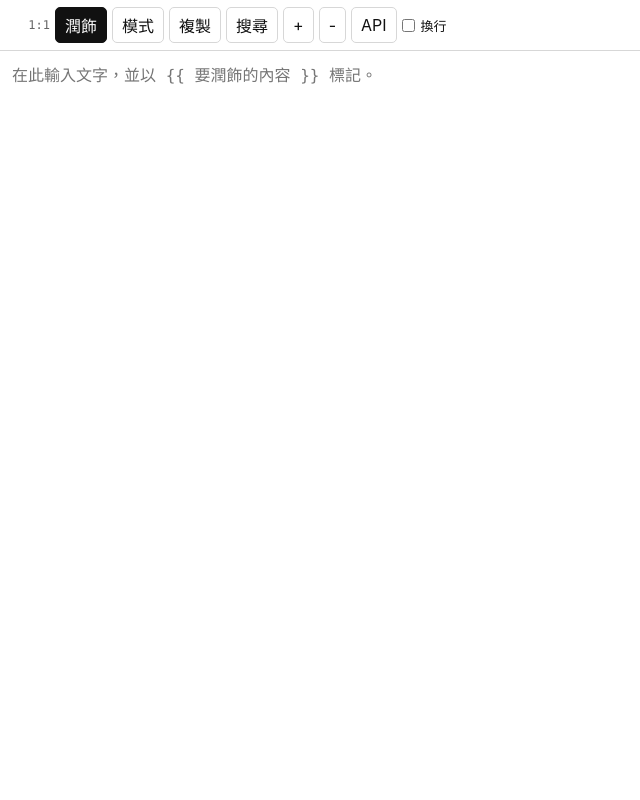
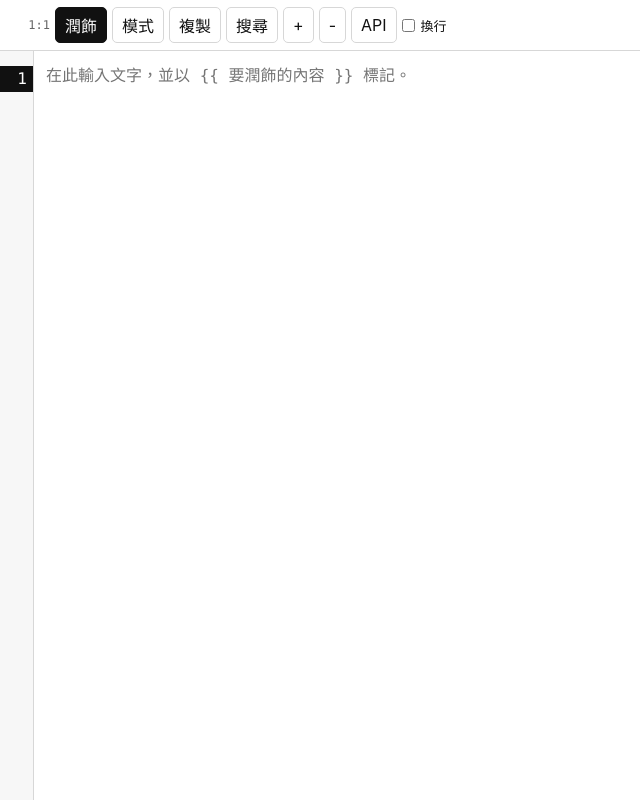
Before and after one commit to educatres/ai-editor, a website: page index.html in a window 1280 px wide. Shown: the whole page, without its empty margins (0-640 px from the left). Drawn offline with Linux system fonts and the light colour scheme.

Commit message:
Add real-newline-aware line numbers

```diff
--- a/app.js
+++ b/app.js
@@ -48,6 +48,8 @@ const DEFAULTS = {
 
 const elements = {
   editor: document.querySelector("#editor"),
+  lineNumbers: document.querySelector("#lineNumbers"),
+  lineNumberContent: document.querySelector("#lineNumberContent"),
   cursorPosition: document.querySelector("#cursorPosition"),
   polishBtn: document.querySelector("#polishBtn"),
   settingsBtn: document.querySelector("#settingsBtn"),
@@ -184,6 +186,7 @@ function applyFontSize(value, persist = true) {
   document.documentElement.style.setProperty("--editor-font-size", `${editorFontSize}px`);
   elements.zoomInBtn.disabled = editorFontSize >= DEFAULTS.maxFontSize;
   elements.zoomOutBtn.disabled = editorFontSize <= DEFAULTS.minFontSize;
+  scheduleLineNumberRender();
   if (persist) saveValue(STORAGE_KEYS.fontSize, String(editorFontSize));
 }
 
@@ -194,6 +197,7 @@ function updateCursorPosition() {
   const character = Array.from(lines.at(-1) ?? "").length + 1;
   elements.cursorPosition.value = `${line}:${character}`;
   elements.cursorPosition.textContent = `${line}:${character}`;
+  updateActiveLineNumber(line);
 }
 
 function offsetAtCharacter(lineText, character) {
@@ -397,6 +401,62 @@ function createEditorMirror() {
   });
   document.body.appendChild(mirror);
   return mirror;
+}
+
+let lineNumberFrame = null;
+let activeLineNumber = 1;
+
+function updateActiveLineNumber(line = activeLineNumber) {
+  activeLineNumber = line;
+  elements.lineNumberContent.querySelector(".is-active")?.classList.remove("is-active");
+  elements.lineNumberContent
+    .querySelector(`[data-line="${activeLineNumber}"]`)
+    ?.classList.add("is-active");
+}
+
+function syncLineNumberScroll() {
+  elements.lineNumberContent.style.transform = `translateY(${-elements.editor.scrollTop}px)`;
+}
+
+function renderLineNumbers() {
+  lineNumberFrame = null;
+  const lines = elements.editor.value.split("\n");
+  const digits = String(lines.length).length;
+  elements.lineNumbers.style.setProperty("--line-number-digits", String(digits));
+
+  const mirror = createEditorMirror();
+  if (!elements.wordWrap.checked) {
+    mirror.style.whiteSpace = "pre";
+    mirror.style.overflowWrap = "normal";
+  }
+  const markers = [];
+  lines.forEach((line, index) => {
+    const marker = document.createElement("span");
+    marker.textContent = "\u200b";
+    markers.push(marker);
+    mirror.append(marker, document.createTextNode(line));
+    if (index < lines.length - 1) mirror.append(document.createTextNode("\n"));
+  });
+
+  const fragment = document.createDocumentFragment();
+  markers.forEach((marker, index) => {
+    const number = document.createElement("span");
+    number.className = "line-number";
+    number.dataset.line = String(index + 1);
+    number.style.top = `${marker.offsetTop}px`;
+    number.textContent = String(index + 1);
+    fragment.append(number);
+  });
+  mirror.remove();
+
+  elements.lineNumberContent.replaceChildren(fragment);
+  syncLineNumberScroll();
+  updateActiveLineNumber();
+}
+
+function scheduleLineNumberRender() {
+  if (lineNumberFrame !== null) return;
+  lineNumberFrame = window.requestAnimationFrame(renderLineNumbers);
 }
 
 function getVisualLineArrowTarget(text, offset, key) {
@@ -623,6 +683,7 @@ function handleArrowSelection(event) {
 function applyWordWrap(enabled, persist = true) {
   elements.wordWrap.checked = enabled;
   elements.editor.wrap = enabled ? "soft" : "off";
+  scheduleLineNumberRender();
   if (persist) saveValue(STORAGE_KEYS.wordWrap, String(enabled));
 }
 
@@ -732,6 +793,7 @@ async function runPolish() {
       const output = renderFullPolishedDocument(originalText, result);
       elements.editor.value = output;
       updateCursorPosition();
+      scheduleLineNumberRender();
       saveValue(STORAGE_KEYS.editor, output);
       return;
     }
@@ -773,6 +835,7 @@ async function runPolish() {
     const output = renderPolishedDocument(originalText, blocks, results);
     elements.editor.value = output;
     updateCursorPosition();
+    scheduleLineNumberRender();
     saveValue(STORAGE_KEYS.editor, output);
   } catch (error) {
     reportError(error.message || "潤飾失敗");
@@ -865,6 +928,7 @@ function clearRecords() {
 let saveTimer;
 elements.editor.addEventListener("input", () => {
   updateCursorPosition();
+  scheduleLineNumberRender();
   window.clearTimeout(saveTimer);
   saveTimer = window.setTimeout(() => {
     saveValue(STORAGE_KEYS.editor, elements.editor.value);
@@ -874,6 +938,10 @@ elements.editor.addEventListener("input", () => {
 ["click", "keyup", "select"].forEach((eventName) => {
   elements.editor.addEventListener(eventName, updateCursorPosition);
 });
+
+elements.editor.addEventListener("scroll", syncLineNumberScroll);
+window.addEventListener("resize", scheduleLineNumberRender);
+window.visualViewport?.addEventListener("resize", scheduleLineNumberRender);
 
 window.addEventListener("keydown", (event) => {
   if (isShiftKeyEvent(event)) physicalShiftPressed = true;
--- a/index.html
+++ b/index.html
@@ -5,7 +5,7 @@
   <meta name="viewport" content="width=device-width, initial-scale=1, viewport-fit=cover">
   <meta name="theme-color" content="#ffffff">
   <title>AI Editor</title>
-  <link rel="stylesheet" href="styles.css?v=17">
+  <link rel="stylesheet" href="styles.css?v=18">
 </head>
 <body>
   <main class="app">
@@ -35,6 +35,9 @@
     </form>
 
     <div class="editor-shell">
+      <div id="lineNumbers" class="line-numbers" aria-hidden="true">
+        <div id="lineNumberContent" class="line-number-content"></div>
+      </div>
       <textarea
         id="editor"
         aria-label="文字編輯器"
@@ -181,6 +184,6 @@
     </form>
   </dialog>
 
-  <script type="module" src="app.js?v=30"></script>
+  <script type="module" src="app.js?v=31"></script>
 </body>
 </html>
--- a/styles.css
+++ b/styles.css
@@ -112,12 +112,53 @@ button.danger { color: var(--danger); }
 .editor-shell {
   grid-row: 3;
   position: relative;
+  display: grid;
+  grid-template-columns: auto minmax(0, 1fr);
   min-width: 0;
   min-height: 0;
   overflow: hidden;
 }
 
+.line-numbers {
+  position: relative;
+  grid-column: 1;
+  width: max(34px, calc(var(--line-number-digits, 1) * 1ch + 12px));
+  height: 100%;
+  overflow: hidden;
+  border-right: 1px solid var(--border);
+  background: #f7f7f7;
+  color: var(--muted);
+  font: var(--editor-font-size)/1.65 ui-monospace, SFMono-Regular, Menlo, Consolas, "Noto Sans Mono", monospace;
+  font-variant-numeric: tabular-nums;
+  user-select: none;
+  pointer-events: none;
+}
+
+.line-number-content {
+  position: absolute;
+  inset: 0;
+  will-change: transform;
+}
+
+.line-number {
+  position: absolute;
+  right: 0;
+  left: 0;
+  display: flex;
+  align-items: center;
+  justify-content: flex-end;
+  height: 1.65em;
+  padding: 0 6px 0 4px;
+  white-space: nowrap;
+}
+
+.line-number.is-active {
+  background: #111;
+  color: #fff;
+}
+
 #editor {
+  grid-column: 2;
   display: block;
   width: 100%;
   height: 100%;
```
Also changed, not shown: README.md.
